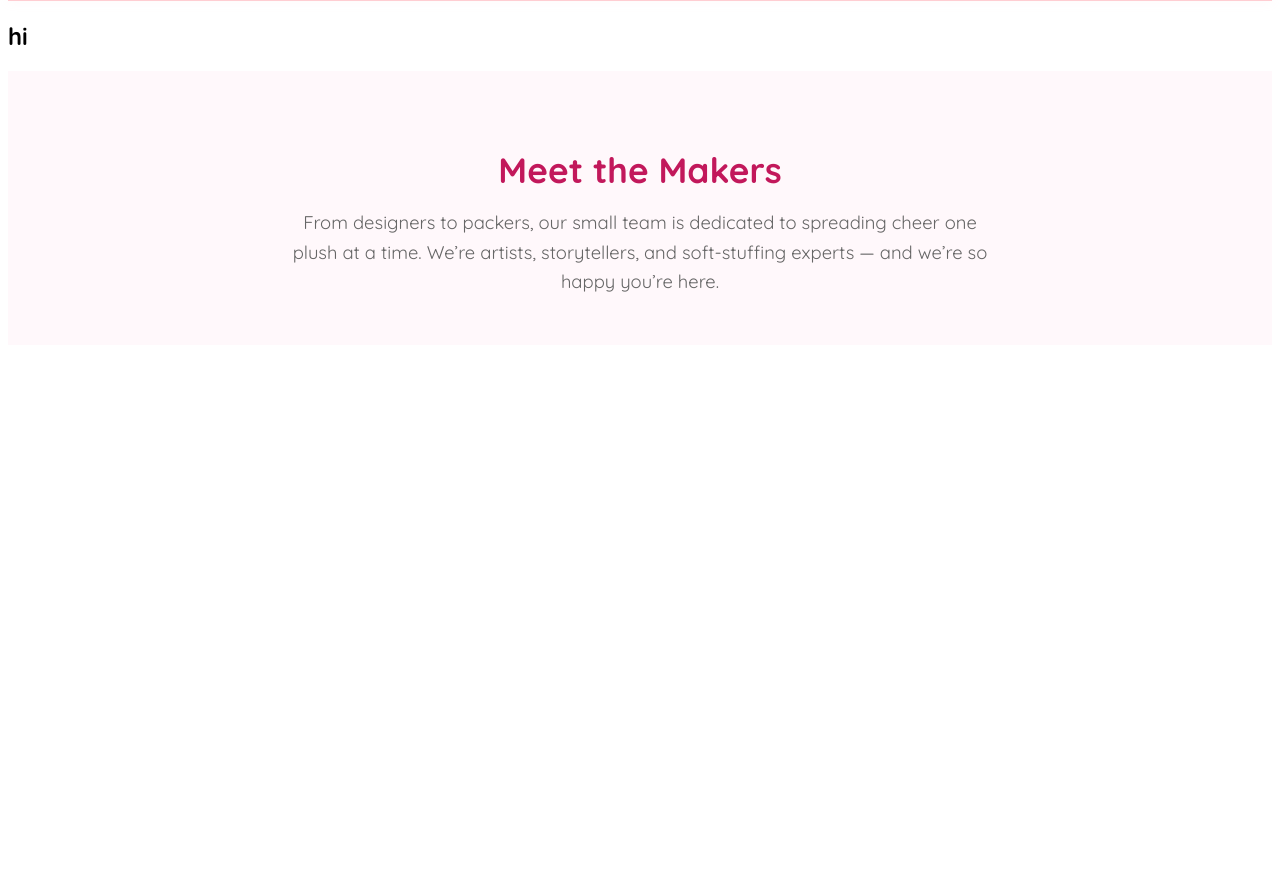
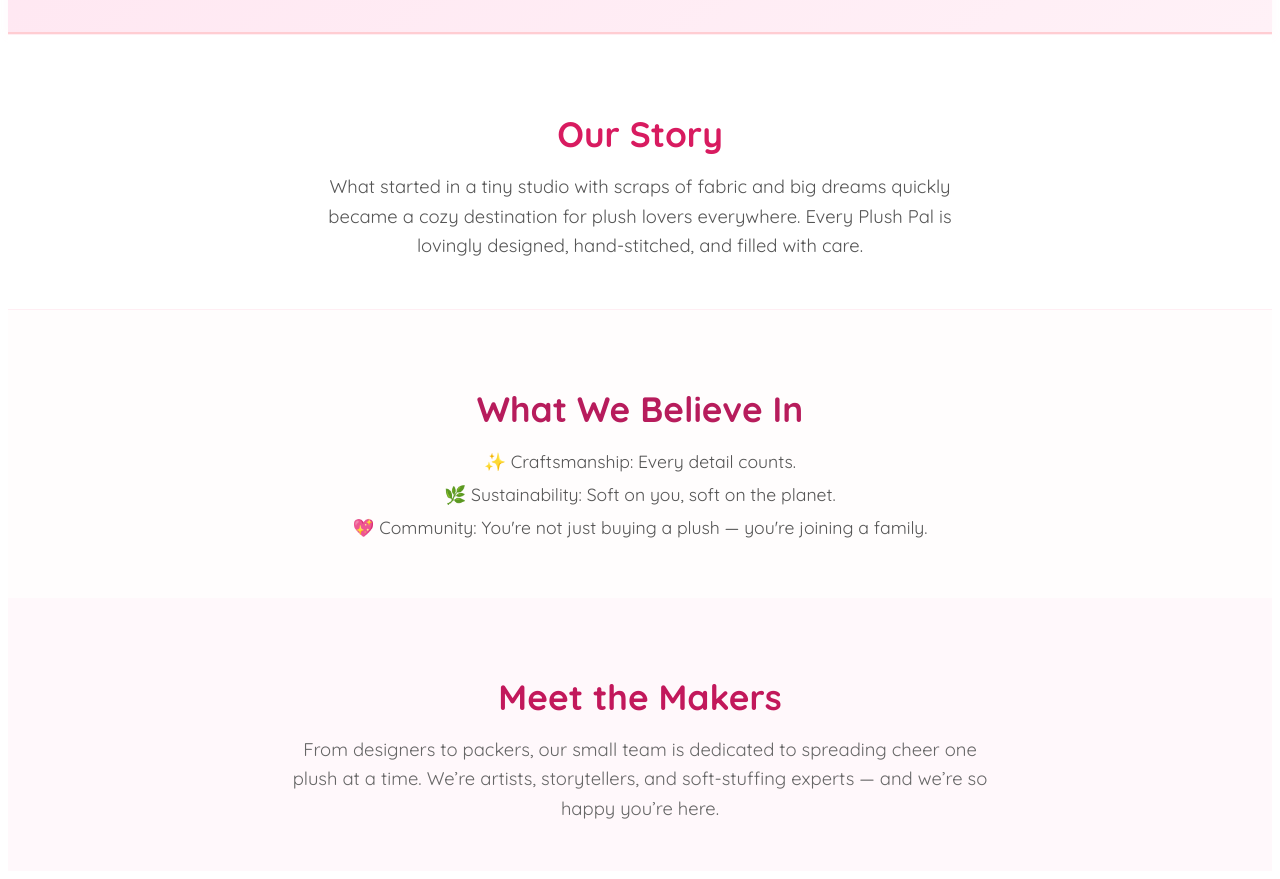
Before and after one commit to JustinCordova/PlushPals, a Django app: page /about in a window 1280 px wide. Shown: the part 506-1385 px from the top of the page. Before the commit the page ends 798 px from the top, so only its background shows below. Run offline with Django 5.2, Linux system fonts and the light colour scheme.

Commit message:
fixed styling

```diff
--- a/plushpals/store/static/store/about.css
+++ b/plushpals/store/static/store/about.css
@@ -27,6 +27,29 @@
   max-width: 720px;
   margin: 0 auto;
   line-height: 1.7;
+}
+
+/* About Story Section */
+#about-story {
+  padding: 3rem 1.5rem;
+  background-color: #fff;
+  text-align: center;
+  border-top: 1px solid #ffeef3;
+  border-bottom: 1px solid #ffeef3;
+}
+
+#about-story h2 {
+  color: #d81b60;
+  font-size: 2.2rem;
+  margin-bottom: 1rem;
+}
+
+#about-story p {
+  font-size: 1.15rem;
+  color: #555;
+  max-width: 680px;
+  margin: 0 auto;
+  line-height: 1.6;
 }
 
 /* About Values Section */
--- a/plushpals/store/templates/store/about.html
+++ b/plushpals/store/templates/store/about.html
@@ -5,13 +5,27 @@
 <section id="about-hero">
   <header>
     <img src="{% static "store/images/..." %}" alt="" />
-    <h2>Plush Pals About hello</h2>
+    <h2>About Plush Pals</h2>
   </header>
-  <p>TESTTINGGGGGGGGG</p>
+  <p>At Plush Pals, we're on a mission to make the world a little softer, one cuddle at a time.</p>
 </section>
 
-<section id="x">
-  <h2>hi</h2>
+
+<section id="about-story">
+  <h2>Our Story</h2>
+  <p>
+    What started in a tiny studio with scraps of fabric and big dreams quickly became a cozy destination
+    for plush lovers everywhere. Every Plush Pal is lovingly designed, hand-stitched, and filled with care.
+  </p>
+</section>
+
+<section id="about-values">
+  <h2>What We Believe In</h2>
+  <ul>
+    <li>✨ Craftsmanship: Every detail counts.</li>
+    <li>🌿 Sustainability: Soft on you, soft on the planet.</li>
+    <li>💖 Community: You're not just buying a plush — you're joining a family.</li>
+  </ul>
 </section>
 
 <section id="about-team">
```
Also changed, not shown: plushpals/store/static/store/contact.css (+72 -10 lines), plushpals/store/templates/store/contact.html (+24 -4 lines).
